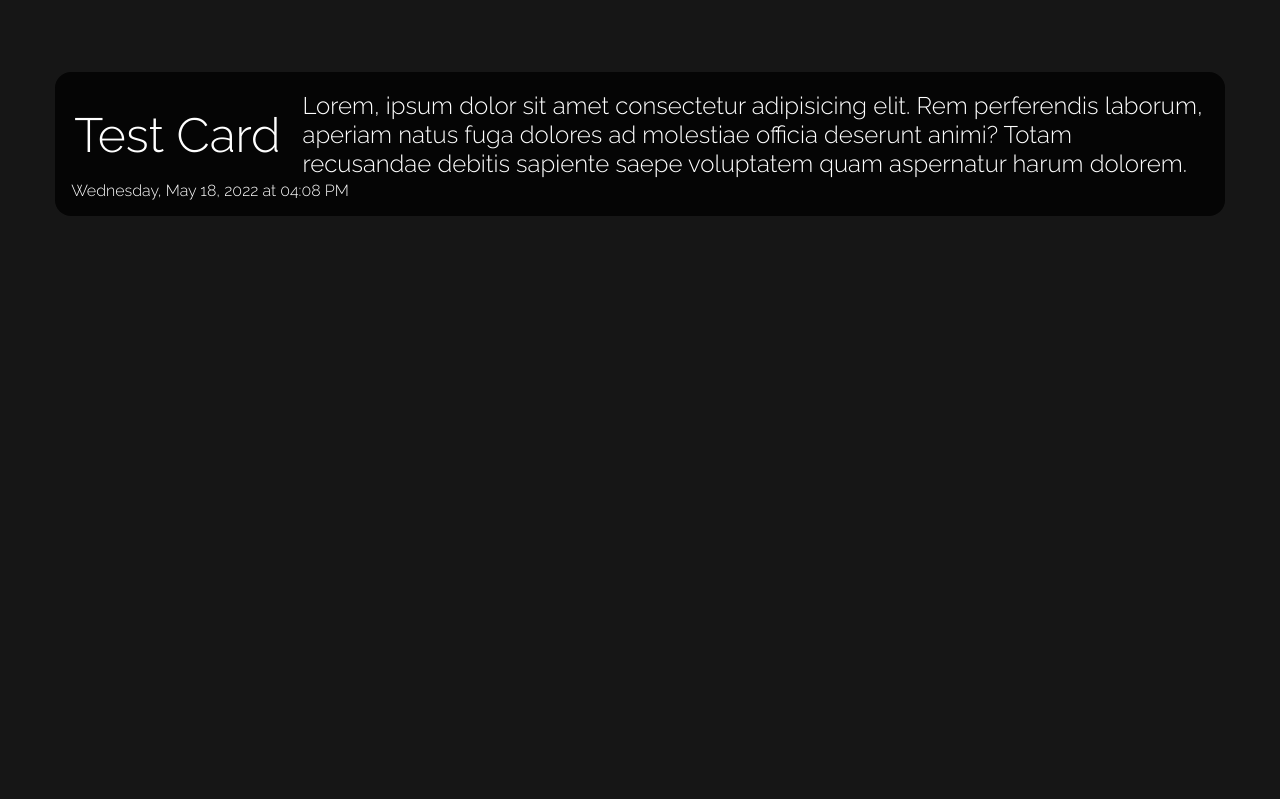
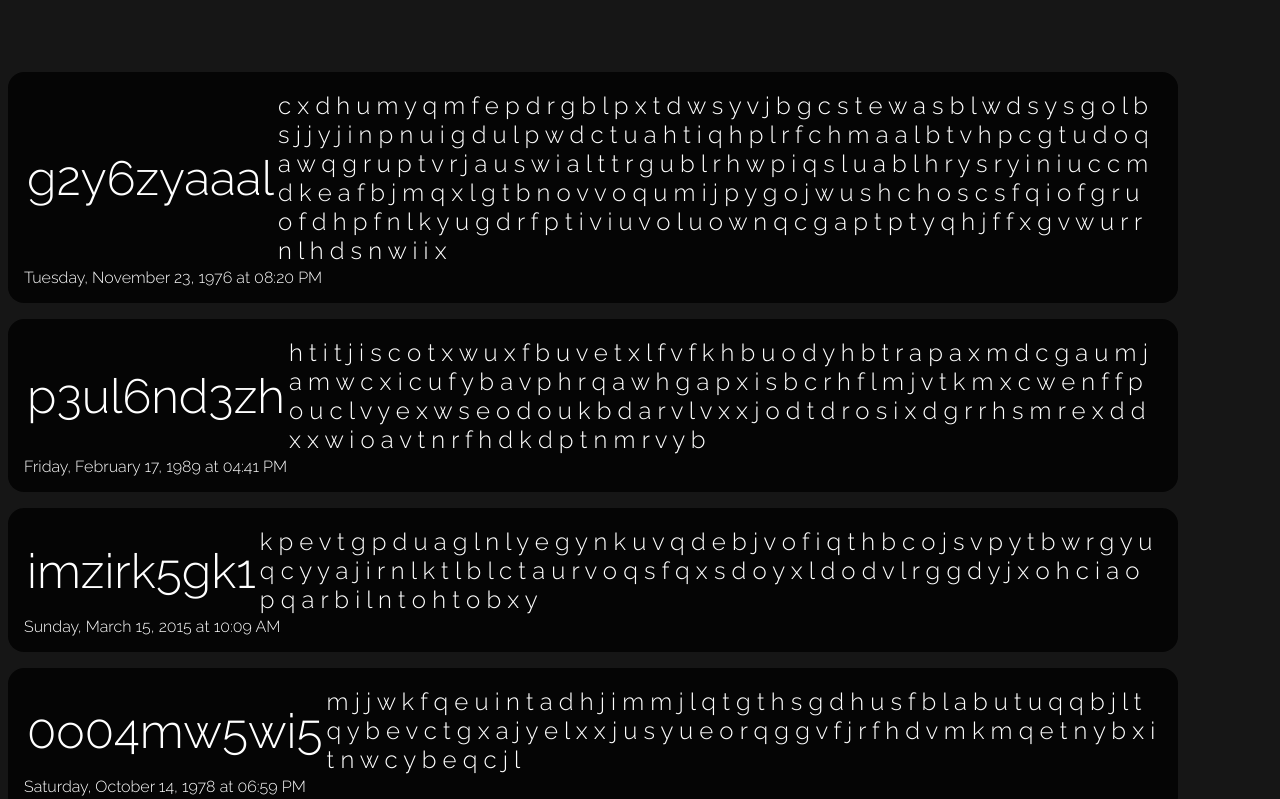
Before and after one commit to Susul-1312/about-that, a Svelte app: page / in a window 1280 px wide. Shown: the top 799 px of the page. Built offline with nearby package versions, Linux system fonts and the light colour scheme.

Commit message:
Add a few test stories, alignment sometimes fucky but honestly who tf even cares

```diff
--- a/src/App.svelte
+++ b/src/App.svelte
@@ -4,19 +4,19 @@
 	let cards = [];
 
 	async function refresh() {
-		cards = [
-			{
-				title: "Test Card",
-				content:
-					"Lorem, ipsum dolor sit amet consectetur adipisicing elit. Rem perferendis laborum, aperiam natus fuga dolores ad molestiae officia deserunt animi? Totam recusandae debitis sapiente saepe voluptatem quam aspernatur harum dolorem.",
-				timestamp: Date(),
-			},
-		];
+		cards = Array(20).fill(null).map(function() {
+            return {
+            timestamp: Math.floor(Math.random() * Date.now()),
+            title: (Math.random() + 1).toString(36).substring(2),
+            content: Array(Math.floor(Math.random() * 300)).fill(null).map(() => String.fromCharCode(Math.floor(Math.random()*25) + 97)).join(" ")
+        }})
+
+        console.log(cards)
 	}
 
 	refresh();
 </script>
 
-{#each cards as { title, content, timestamp }, i (timestamp)}
+{#each cards as { title, content, timestamp }}
 	<Card {title} date={new Date(timestamp)}>{content}</Card>
 {/each}
--- a/src/lib/Card.svelte
+++ b/src/lib/Card.svelte
@@ -5,8 +5,8 @@
 
 <div class="box">
 	<table>
-		<td class="title">{title}</td>
-		<td class="content"><slot /></td>
+		<td class="title"><div>{title}</div></td>
+		<td class="content"><div><slot /></div></td>
 	</table>
 	<time datetime={date.toISOString()}
 		>{date.toLocaleDateString(undefined, {
@@ -25,7 +25,6 @@
 
 	.box {
 		width: 90%;
-		margin: auto;
 		margin-top: 1em;
 		padding: 1em;
 		border-radius: 1em;
```
